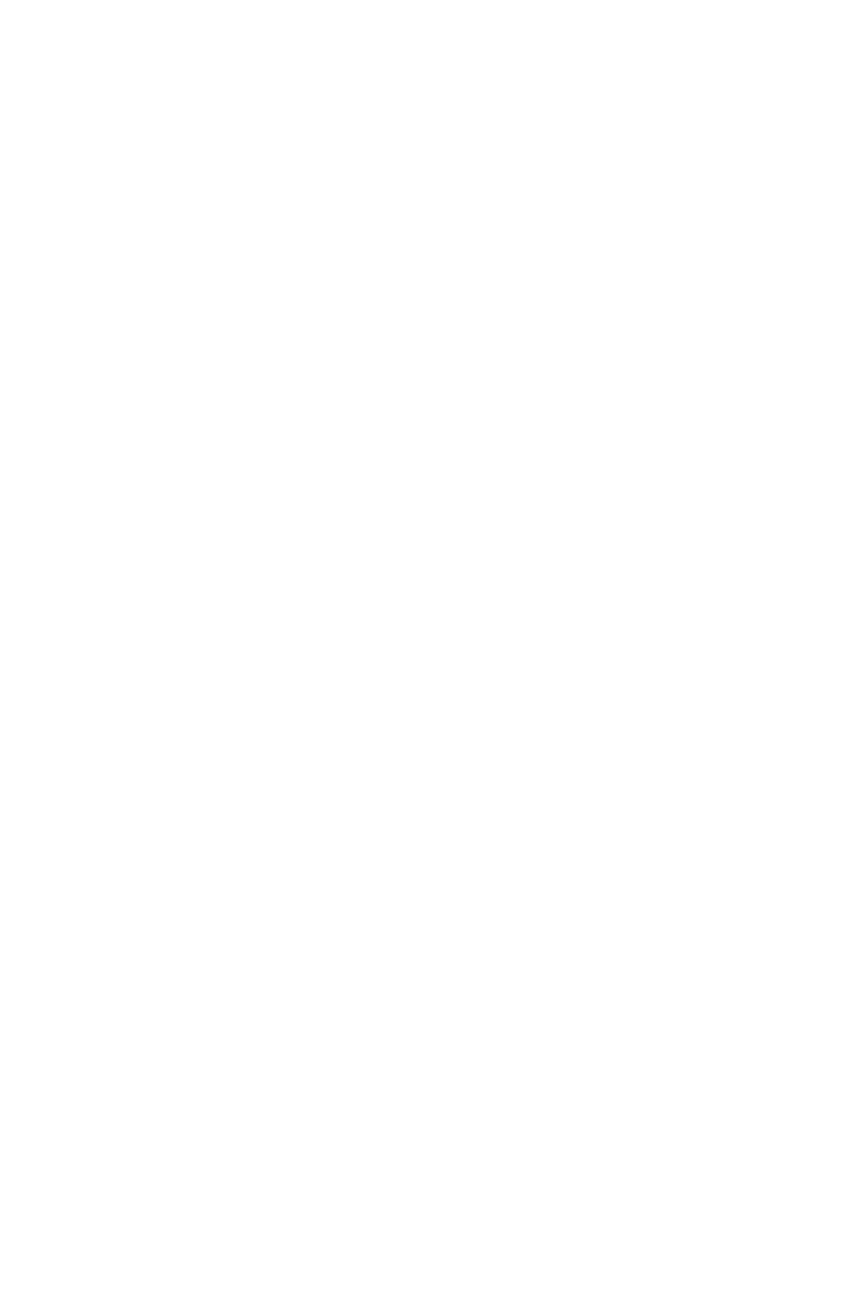
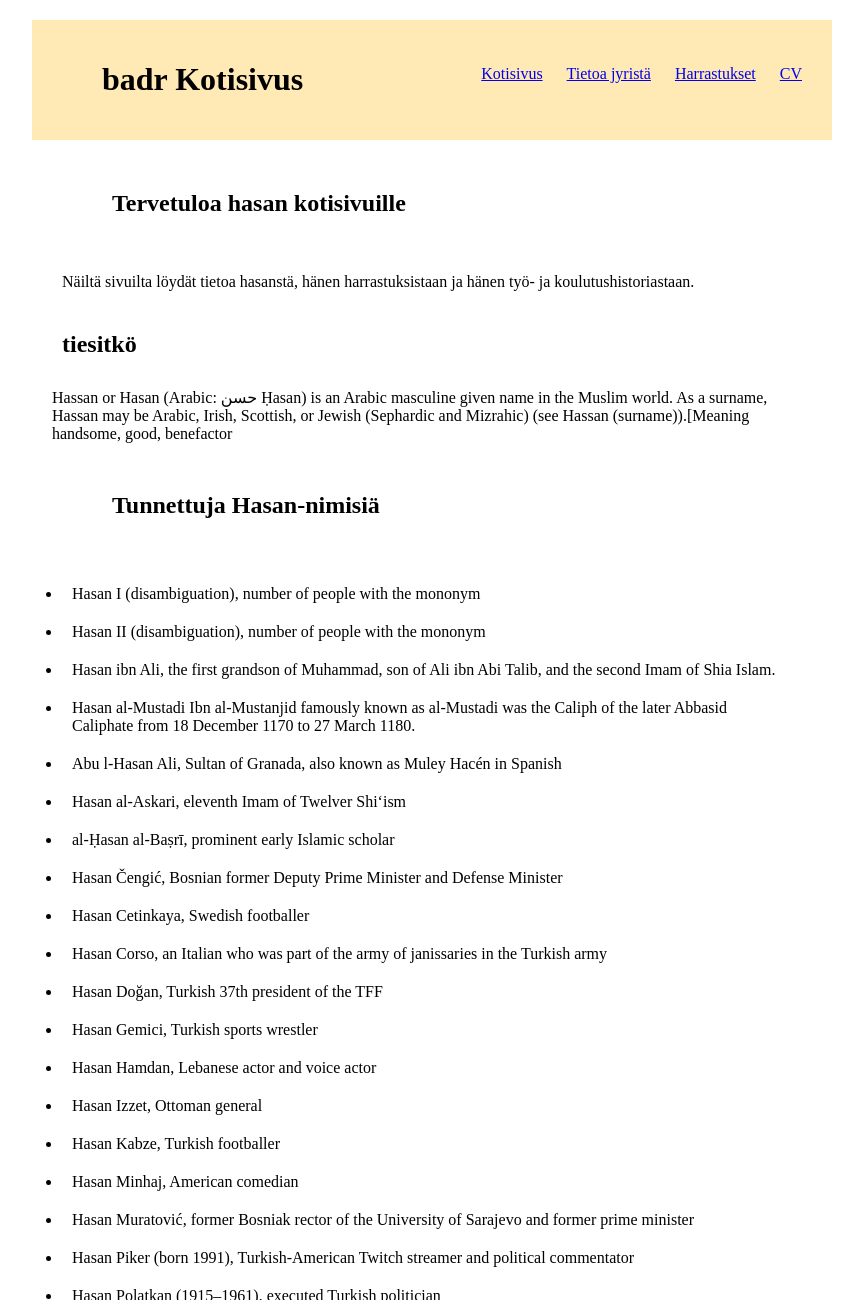
Before and after one commit to hasanbadr/javascript, a plain HTML site: page kotisivu/koti.html in a window 1280 px wide. Shown: the top 1300 px of the page, without its empty margins (208-1071 px from the left). Before the commit the page ends 800 px from the top, so only its background shows below. Drawn offline with Linux system fonts and the light colour scheme.

Commit message:
keskiviikko

```diff
--- a/kotisivu/cv.html
+++ b/kotisivu/cv.html
@@ -0,0 +1,32 @@
+<!DOCTYPE html>
+<html lang="en" dir="ltr">
+  <head>
+    <meta charset="utf-8">
+    <title></title>
+    <link rel="stylesheet" href="koti.css">
+</head>
+  <body>
+  <header>
+    <h1>cv </h1>
+  <nav>
+    <a href="koti.html">Kotisivus</a>
+    <a href="minusta.html">Tietoa jyristä</a>
+    <a href="cv.html">Harrastukset</a>
+    <a href="harrastukset.html">CV</a>
+  </nav>
+  </header>
+  <main>
+  <aside class="">
+
+  </aside>
+  <article class="">
+    <section>
+
+    </section>
+  </article>
+  </main>
+  <footer>
+
+  </footer>
+  </body>
+</html>
--- a/kotisivu/koti.css
+++ b/kotisivu/koti.css
@@ -0,0 +1,25 @@
+*
+{
+  padding: 10PX;
+}
+
+body
+{
+  width: 800PX;
+  margin: auto;
+}
+header,footer
+{
+  background-color: #FFE9B5;
+}
+nav
+{
+  display: inline-block;
+  float: right;
+  margin-top: 25px;
+}
+h1
+{
+  display: inline-block;
+  margin-left: 50px;
+}
--- a/kotisivu/koti.html
+++ b/kotisivu/koti.html
@@ -0,0 +1,62 @@
+<!DOCTYPE html>
+<html lang="en" dir="ltr">
+  <head>
+    <meta charset="utf-8">
+    <title></title>
+    <link rel="stylesheet" href="koti.css">
+  </head>
+  <body>
+  <header>
+    <h1>badr Kotisivus</h1>
+  <nav>
+    <a href="koti.html">Kotisivus</a>
+    <a href="minusta.html">Tietoa jyristä</a>
+    <a href="cv.html">Harrastukset</a>
+    <a href="harrastukset.html">CV</a>
+  </nav>
+  </header>
+  <main>
+  <aside class="">
+    <h1>Tervetuloa hasan kotisivuille</h1>
+    <p>Näiltä sivuilta löydät tietoa hasanstä, hänen harrastuksistaan ja hänen työ- ja koulutushistoriastaan.</p>
+    <h2>tiesitkö</h2>
+    Hassan or Hasan (Arabic: حسن Ḥasan) is an Arabic masculine given name in the Muslim world.
+As a surname, Hassan may be Arabic, Irish, Scottish, or Jewish (Sephardic and Mizrahic)
+ (see Hassan (surname)).[Meaning	handsome, good, benefactor
+  </aside>
+  <article class="">
+    <h1>Tunnettuja Hasan-nimisiä</h1>
+    <ul>
+      <li>Hasan I (disambiguation), number of people with the mononym</li>
+        <li>Hasan II (disambiguation), number of people with the mononym</li>
+        <li>Hasan ibn Ali, the first grandson of Muhammad, son of Ali ibn Abi Talib, and the second Imam of Shia Islam.</li>
+        <li>Hasan al-Mustadi Ibn al-Mustanjid famously known as al-Mustadi was the Caliph of the later Abbasid Caliphate from 18 December 1170 to 27 March 1180.</li>
+        <li>Abu l-Hasan Ali, Sultan of Granada, also known as Muley Hacén in Spanish</li>
+        <li>Hasan al-Askari, eleventh Imam of Twelver Shi‘ism </li>
+        <li>al-Ḥasan al-Baṣrī, prominent early Islamic scholar</li>
+        <li>Hasan Čengić, Bosnian former Deputy Prime Minister and Defense Minister</li>
+        <li>Hasan Cetinkaya, Swedish footballer</li>
+        <li>Hasan Corso, an Italian who was part of the army of janissaries in the Turkish army</li>
+        <li>Hasan Doğan, Turkish 37th president of the TFF</li>
+        <li>Hasan Gemici, Turkish sports wrestler</li>
+        <li>Hasan Hamdan, Lebanese actor and voice actor</li>
+        <li>Hasan Izzet, Ottoman general</li>
+        <li>Hasan Kabze, Turkish footballer</li>
+        <li>Hasan Minhaj, American comedian</li>
+        <li>Hasan Muratović, former Bosniak rector of the University of Sarajevo and former prime minister</li>
+        <li>Hasan Piker (born 1991), Turkish-American Twitch streamer and political commentator</li>
+        <li>Hasan Polatkan (1915–1961), executed Turkish politician</li>
+        <li>Hasan Salihamidžić, Bosnian football midfielder</li>
+        <li>Hasan Sönmez, Turkish footballer</li>
+        <li>Hasan Şaş, Turkish footballer</li>
+        <li>Hasan Şerefli, Turkish filmmaker</li>
+        <li>Hasan Ali Yücel, Turkish minister of education</li>
+        <li>Hasan Nazih (1921–2012), Iranian lawyer and politician</li>
+    </ul>
+  </article>
+  </main>
+  <footer>
+
+  </footer>
+  </body>
+</html>
```
Also changed, not shown: HTML perusteet/esittely.html (+1 -1 lines), kotisivu/harrastukset.html (+31 -0 lines), kotisivu/minusta.html (+32 -0 lines).
